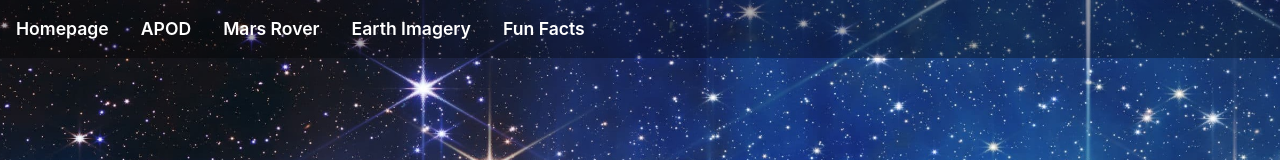
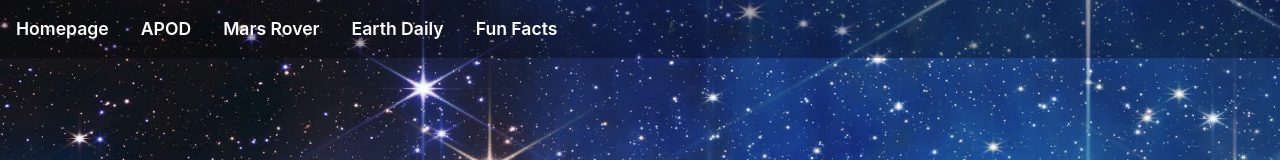
Before and after one commit to kumarpreetham09/SummerBuild-2025-NASA-Website, a React (Vite) app: page / in a window 1280 px wide. Shown: the top 160 px of the page. Built offline with nearby package versions, Linux system fonts and the light colour scheme; no server answers.

Commit message:
Update Navbar.jsx

```diff
--- a/src/components/Navbar.jsx
+++ b/src/components/Navbar.jsx
@@ -8,7 +8,7 @@ function Header() {
           <li><Link to="/">Homepage</Link></li>
           <li><Link to="/apod">APOD</Link></li>
           <li><Link to="/mars">Mars Rover</Link></li>
-          <li><Link to="/earth">Earth Imagery</Link></li>
+          <li><Link to="/earth">Earth Daily</Link></li>
           <li><Link to="/funfacts">Fun Facts</Link></li>
         </ul>
       </nav>
```
